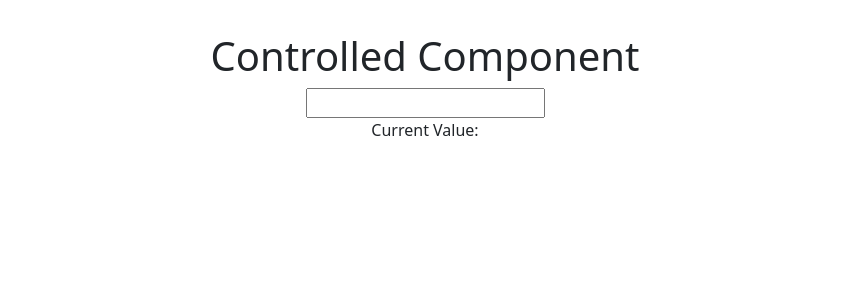
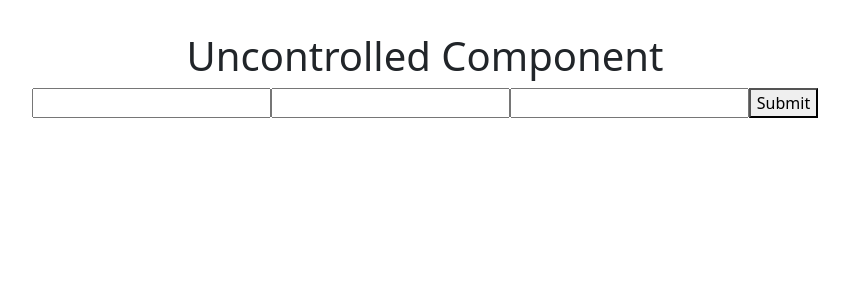
Before and after one commit to akashdomadiya/react-tuts, a React (Create React App) app: page / in a window 1280 px wide. Shown: the top 300 px of the page, without its empty margins (215-1064 px from the left). Built offline with nearby package versions, Linux system fonts and the light colour scheme.

Commit message:
Uncontrolled Component

```diff
--- a/src/App.js
+++ b/src/App.js
@@ -1,23 +1,29 @@
-import React, { useState } from "react";
+import React, { useRef } from "react";
 import "./App.css";
 
 function App() {
   // Example 1
-  const [inputValue, setInputValue] = useState("");
+  let inputRef = useRef(null);
+  let inputRef2 = useRef(null);
 
-  const handleChange = (event) => {
-    setInputValue(event.target.value);
-    console.log(inputValue);
+  const submitForm = (e) => {
+    e.preventDefault();
+    console.log("First Input Value:", inputRef.current.value);
+    console.log("Second Input Value:", inputRef2.current.value);
+
+    let input3 = document.getElementById("input3").value;
+    console.log("Input3 Value:", input3);
   };
-
   return (
     <div className="App">
-      <h1>Controlled Component</h1>
+      <h1>Uncontrolled Component</h1>
 
-      {/* Example 1 */}
-      <input type="text" value={inputValue} onChange={handleChange} />
-
-      <p>Current Value: {inputValue}</p>
+      <form onSubmit={submitForm}>
+        <input type="text" ref={inputRef} />
+        <input type="text" ref={inputRef2} />
+        <input type="text" id="input3" />
+        <button>Submit</button>
+      </form>
     </div>
   );
 }
```
